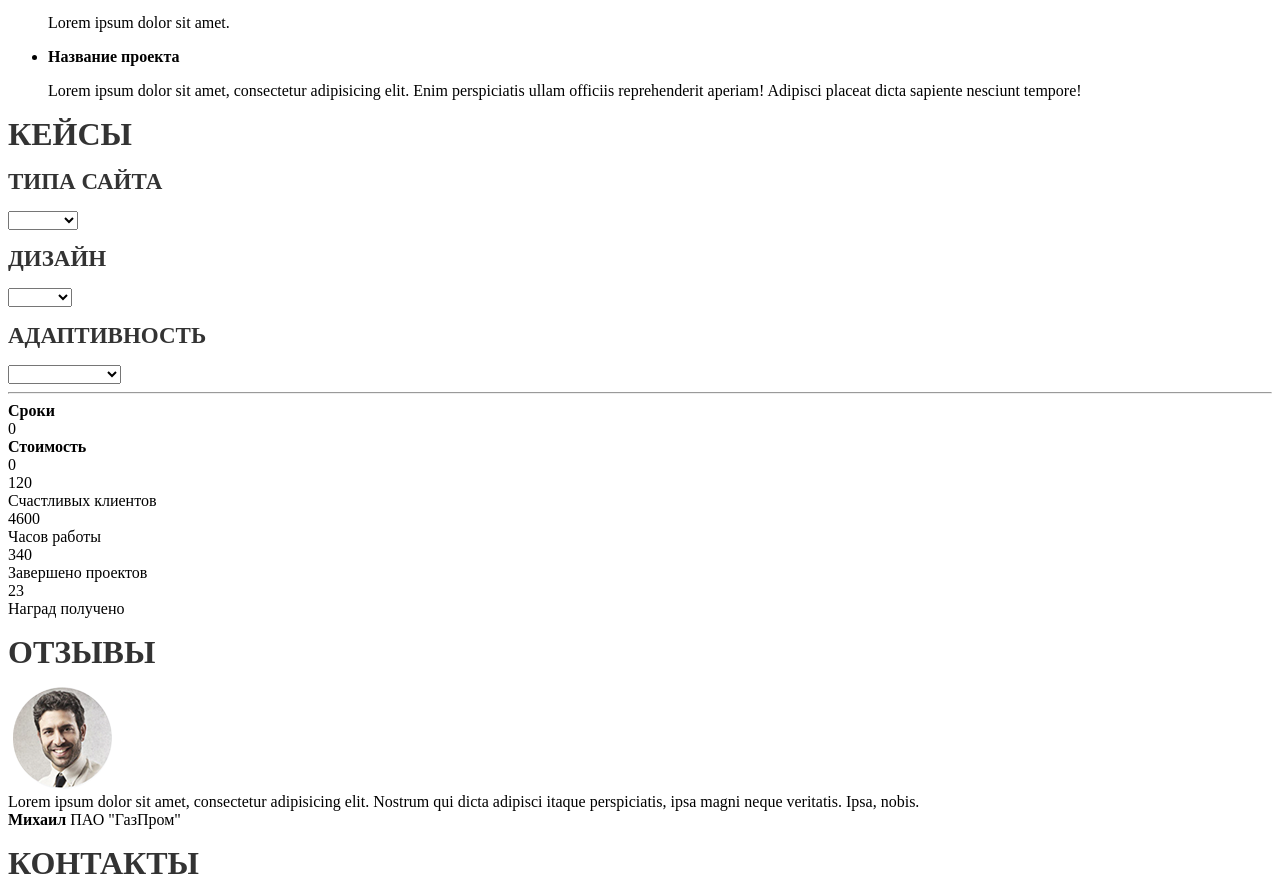
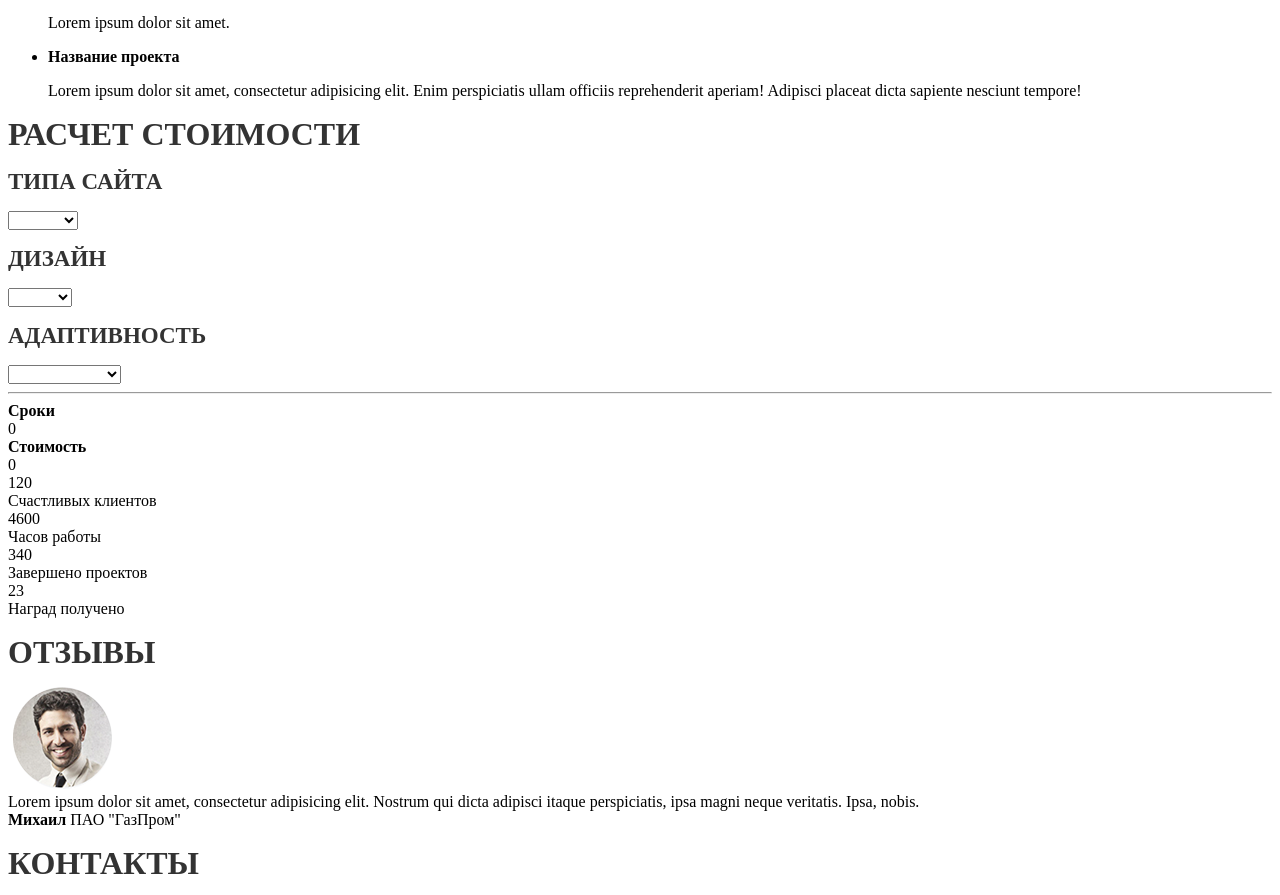
Before and after one commit to ArturFEDev/ArturFEDev.GitHub.io, a plain HTML site: page MyFirstProject/index.html in a window 1280 px wide. Shown: the part 1451-2346 px from the top of the page. Drawn offline with Linux system fonts and the light colour scheme.

Commit message:
Поправил текст в 97 строке
текст "Кейс" поправил в "Расчет стоимости" согласно макету.

```diff
--- a/MyFirstProject/index.html
+++ b/MyFirstProject/index.html
@@ -92,7 +92,7 @@
 <div class="price">
 <div class="container">
        <div class="pricet__text"></div><p></p>
-        <font class="title">кейсы</font><p></p>
+        <font class="title">Расчет стоимости</font><p></p>
 
             <font class="base">Типа сайта</font><p></p>
                     <select name="List" id="1">
```
